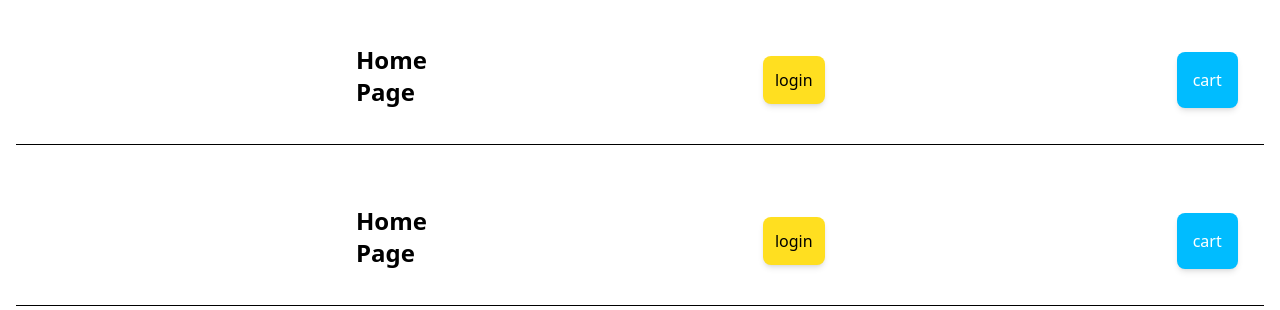
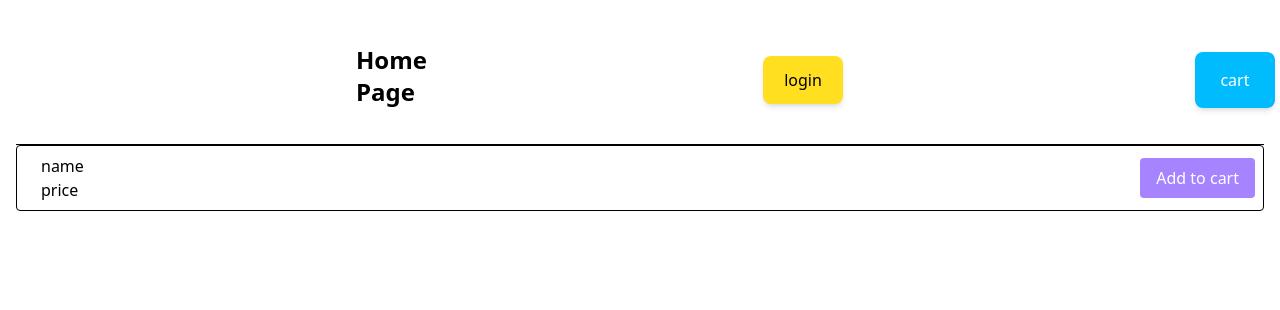
Before and after one commit to Samsul7718/Eshop_frontend, a React (Vite) app: page / in a window 1280 px wide. Shown: the top 310 px of the page. Built offline with nearby package versions, Linux system fonts and the light colour scheme.

Commit message:
cartcontext created

```diff
--- a/src/App.jsx
+++ b/src/App.jsx
@@ -1,12 +1,13 @@
+import {BrowserRouter as Router,Routes,Route} from 'react-router-dom'
 import React from 'react'
-import {BrowserRouter as Router,Routes,Route} from 'react-router-dom'
+
 import Home from './page/Home'
 import Login from './page/Login'
 import Cart from './page/Cart'
 
 const App = () => {
   return (
-    <div>
+    <div className='App'>
       <Router>
         <Routes>
           <Route path='/' element={<Home/>}/>
@@ -14,7 +15,6 @@ const App = () => {
           <Route path='/cart' element={<Cart/>}/>
         </Routes>
       </Router>
-       <Home/>
   </div>
   )
 }
--- /dev/null
+++ b/src/context/CartContext.jsx
@@ -0,0 +1,15 @@
+import { createContext, useContext } from "react";
+
+const CartContext=createContext();
+
+export const useCart=()=>useContext(CartContext);
+
+export const CartProvider=({children})=>{
+
+
+return(
+<CartContext.Provider value={{}}>
+    {children}
+</CartContext.Provider>
+)
+}
--- a/src/page/Home.jsx
+++ b/src/page/Home.jsx
@@ -1,4 +1,5 @@
 import React from 'react'
+import { Link } from 'react-router-dom'
 
 const Home = () => {
   return (
@@ -6,10 +7,28 @@ const Home = () => {
         <div className='flex items-center justify-between gap-80 p-5'>
             <div className='flex-1'></div>
             <h2 className='text-2xl mb-2 font-bold '>Home Page</h2>
-            <button className='bg-yellow-300 rounded-lg shadow-md text-black p-3 m-4'>login</button>
-            <button className='bg-sky-400  rounded-lg shadow-md text-white p-4 m-4'>cart</button>
+            <Link to="/login">
+              <button className='bg-yellow-300 rounded-lg shadow-md text-black w-20 p-3 m-4'>login</button>
+            </Link>
+
+            <Link to='/cart'>
+              <button className='bg-sky-400  rounded-lg shadow-md text-white w-20 p-4 m-4'>cart</button>
+            </Link>
+
         </div>
-        <hr />
+            <hr />
+
+        <ul className='space-y-4'>
+            <li  className="flex items-center gap-4 border p-2 rounded">
+                <img src="" alt="" />
+                <div className='flex-1'>
+                   <h3 className="font-medium">name</h3>
+                   <p>price</p>
+                </div>
+                <button className="bg-violet-400 hover:bg-green-400 text-white px-4 py-2 rounded">Add to cart</button>
+            </li>
+        </ul>
+
     </div>
   )
 }
```
